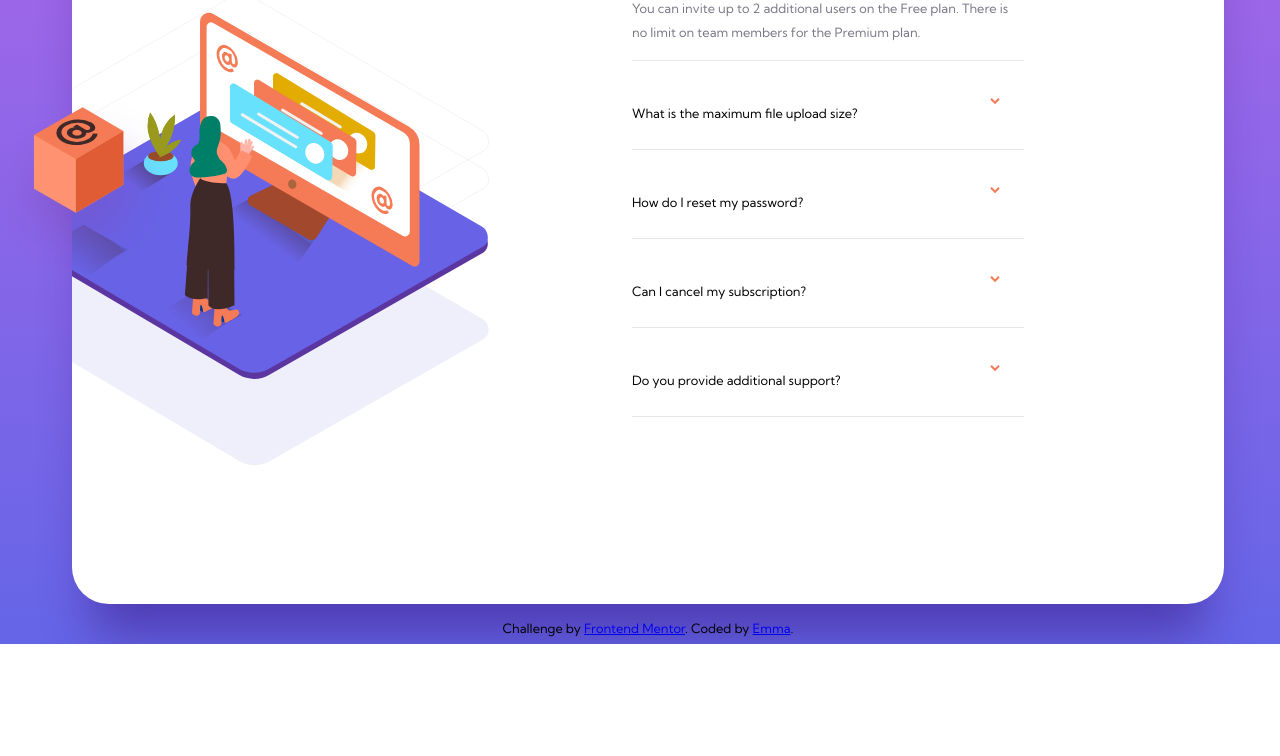
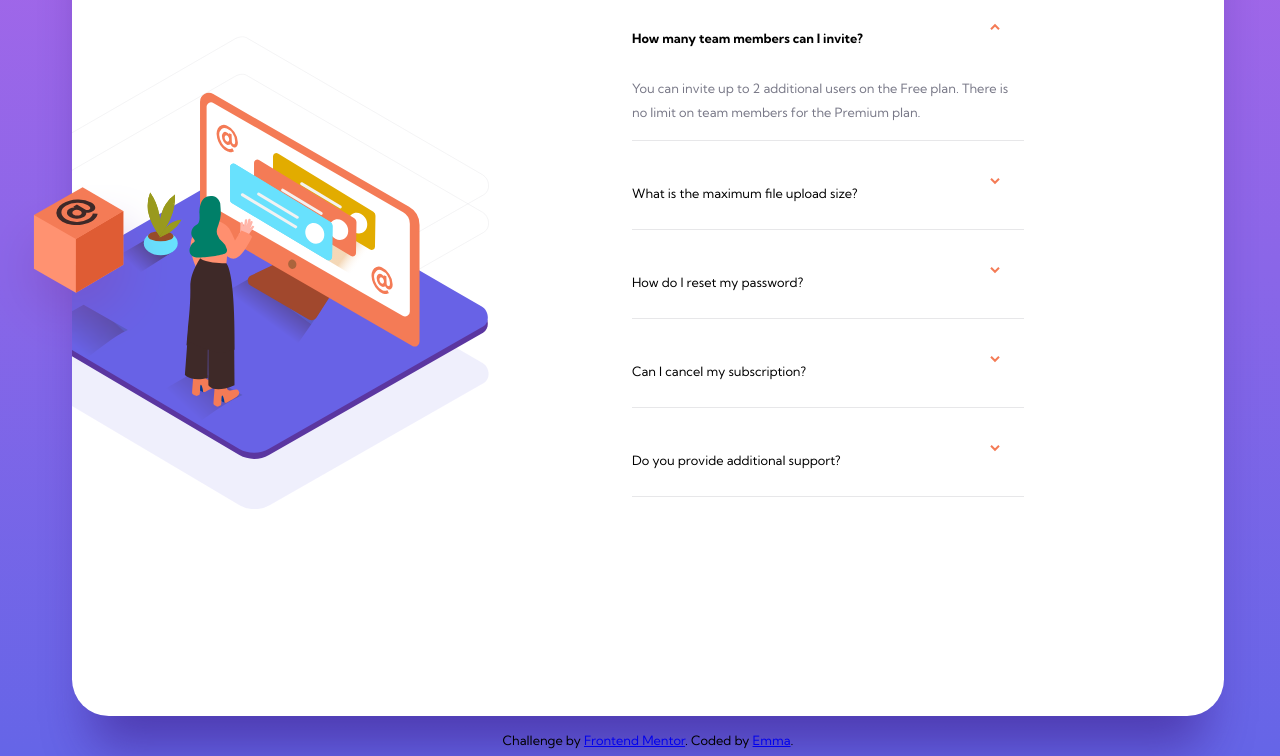
Before and after one commit to emmafaye6/frontendmentor4, a plain HTML site: page index.html in a window 1280 px wide. Shown: the part 218-974 px from the top of the page. Before the commit the page ends 862 px from the top, so only its background shows below. Drawn offline with Linux system fonts and the light colour scheme.

Commit message:
changed container margin

```diff
--- a/assets/css/styles.css
+++ b/assets/css/styles.css
@@ -44,6 +44,8 @@ section.faq {
   width: 90%;
   max-width: 60rem;
   box-shadow: 0px 50px 50px -20px rgba(53, 18, 122, 0.497159);
+  margin-top: 5rem;
+  padding-bottom: 2rem;
 }
 
 section.imgcontainer {
@@ -61,6 +63,7 @@ section.imgcontainer {
   display: grid;
   place-items: center;
   grid: "images" 1fr/1fr;
+  padding-top: 5rem;
 }
 
 .mainimgcontainer > picture {
@@ -163,6 +166,7 @@ li.faqitem:hover .itemsummary {
   body {
     font-size: var(--font-size-desktop);
   }
+
   section.faq {
     background: white;
     grid: 1fr / 38.8rem 1fr;
@@ -174,7 +178,7 @@ li.faqitem:hover .itemsummary {
   .mainimgcontainer {
     position: relative;
     overflow: hidden;
-    margin-top: 0em;
+    margin-top: -5rem;
   }
 
   picture.illustrationwoman img {
```
